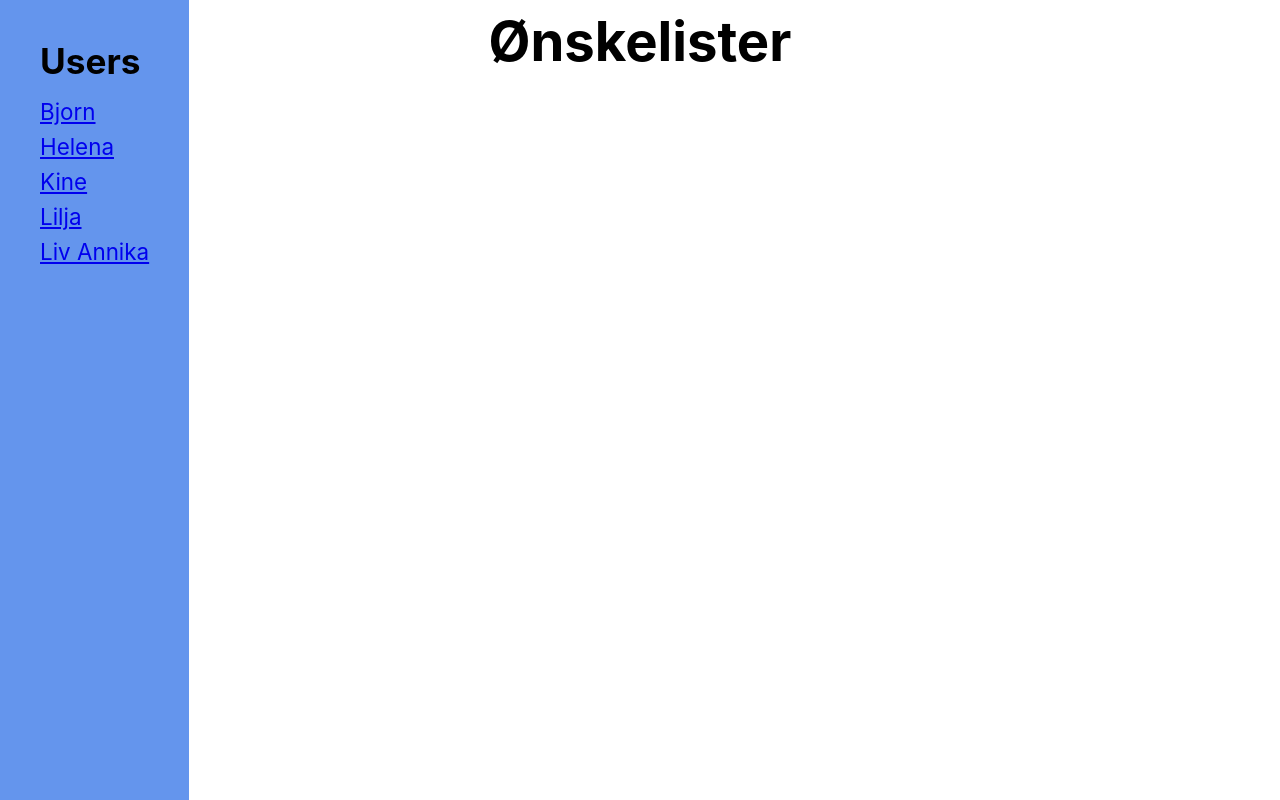
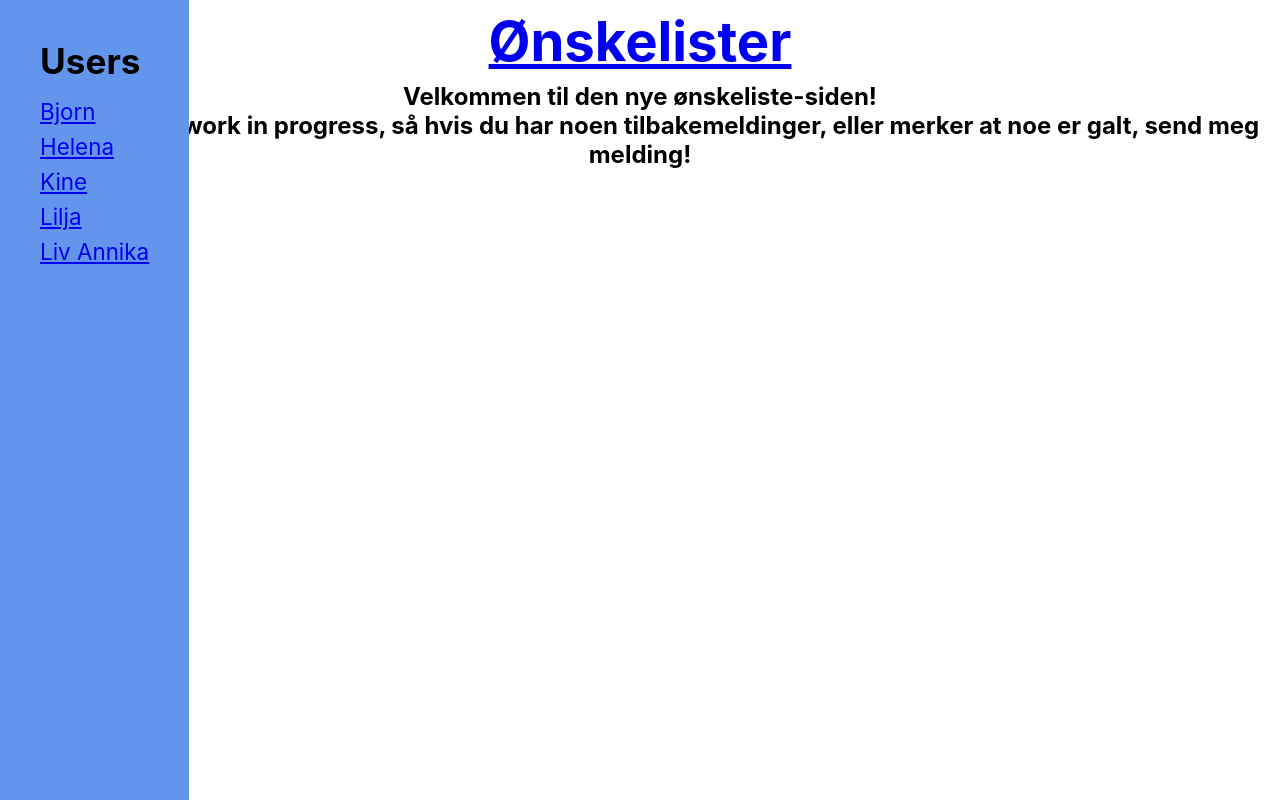
Before and after one commit to magnus-schj/Wishlist, a React (Create React App) app in the folder frontend/react/main/: page / in a window 1280 px wide. Built offline with nearby package versions, Linux system fonts and the light colour scheme.

Commit message:
main page

```diff
--- a/frontend/react/main/src/App.js
+++ b/frontend/react/main/src/App.js
@@ -1,16 +1,20 @@
 import "./App.css";
 import UserMenu from "./components/user-menu/UserMenu.component";
 import MOCK_DATA from "./assets/MockData";
-import { Route } from "react-router-dom";
+import { Link, Route } from "react-router-dom";
 import WishPage from "./pages/wish-page/WishPage.component";
+import Main from "./pages/main/Main.component";
 
 const App = () => {
   return (
     <div className="App">
       <UserMenu />
       <div className="header">
-        <h1>Ønskelister</h1>
+        <Link to="/">
+          <h1>Ønskelister</h1>
+        </Link>
       </div>
+      <Route exact path="/" component={Main} />
       {MOCK_DATA.map((user) => {
         const component = <WishPage name={user.name} wishes={user.wishes} />;
         return <Route exact path={`/${user.name}`} render={() => component} />;
--- /dev/null
+++ b/frontend/react/main/src/pages/main/Main.component.jsx
@@ -0,0 +1,15 @@
+import "./main.styles.css";
+
+const Main = () => {
+  return (
+    <div className="main">
+      <h2>Velkommen til den nye ønskeliste-siden!</h2>
+      <h2>
+        Den er per nå work in progress, så hvis du har noen tilbakemeldinger,
+        eller merker at noe er galt, send meg melding!
+      </h2>
+    </div>
+  );
+};
+
+export default Main;
```
Also changed, not shown: frontend/react/main/src/pages/main/main.styles.css (added).
